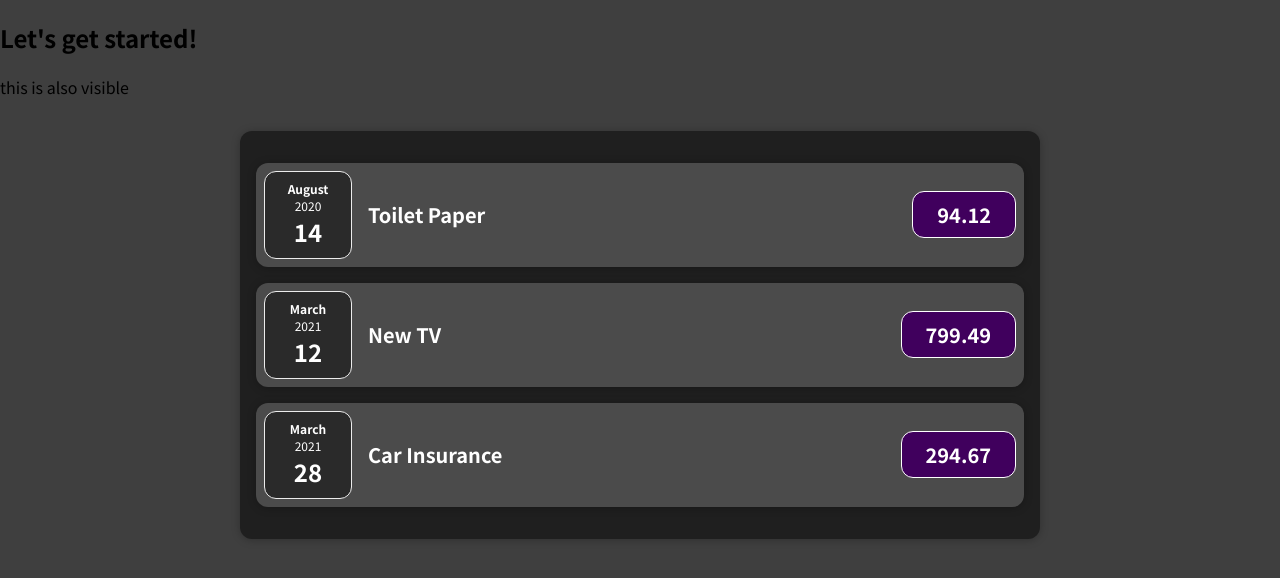
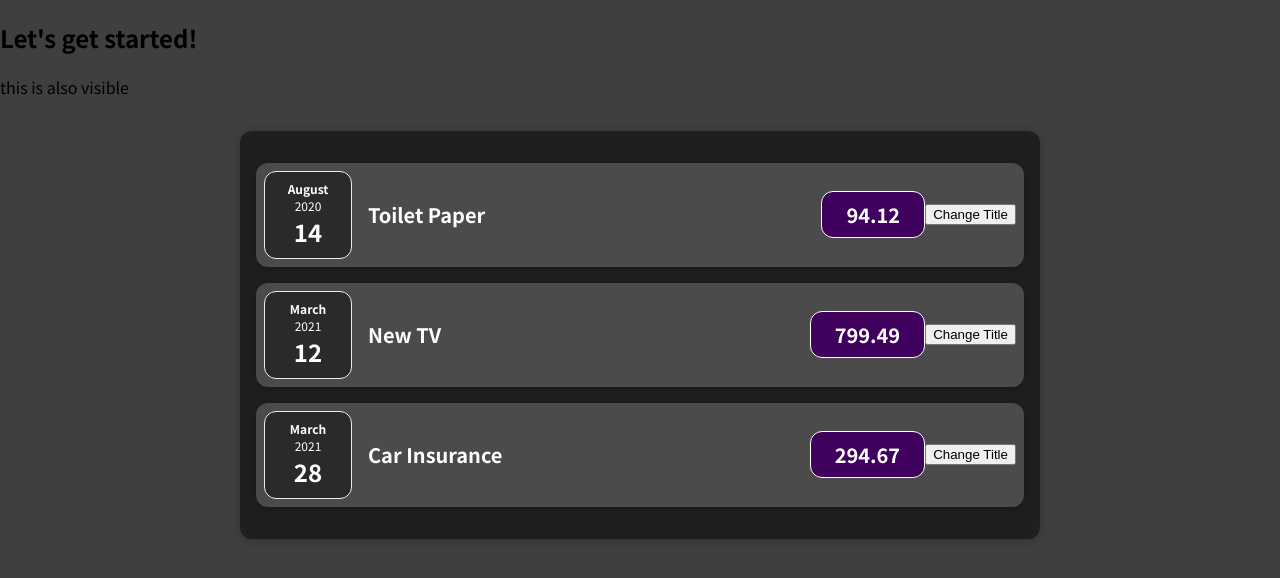
Before and after one commit to sameh-abdelhalem/react-journey, a React (Create React App) app: page / in a window 1280 px wide. Shown: the top 578 px of the page. Built offline with nearby package versions, Linux system fonts and the light colour scheme.

Commit message:
add clicked function

```diff
--- a/src/components/Expenses/ExpenseItem.jsx
+++ b/src/components/Expenses/ExpenseItem.jsx
@@ -2,6 +2,9 @@ import ExpenseDate from "./ExpenseDate";
 import Card from "../UI/Card";
 import "./ExpenseItem.css";
 const ExpenseItem = (props) => {
+  const clickHandler = () => {
+    console.log("clicked!");
+  };
   return (
     <Card className="expense-item">
       <ExpenseDate date={props.date}></ExpenseDate>
@@ -9,6 +12,7 @@ const ExpenseItem = (props) => {
         <h2>{props.title}</h2>
         <div className="expense-item__price">{props.amount}</div>
       </div>
+      <button onClick={clickHandler}>Change Title</button>
     </Card>
   );
 };
```
Also changed, not shown: 1 other file (tests, documents, lock files or other folders).
